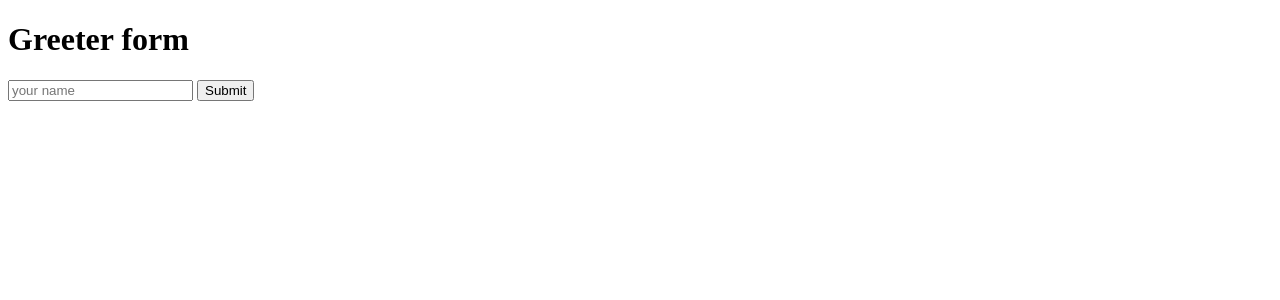
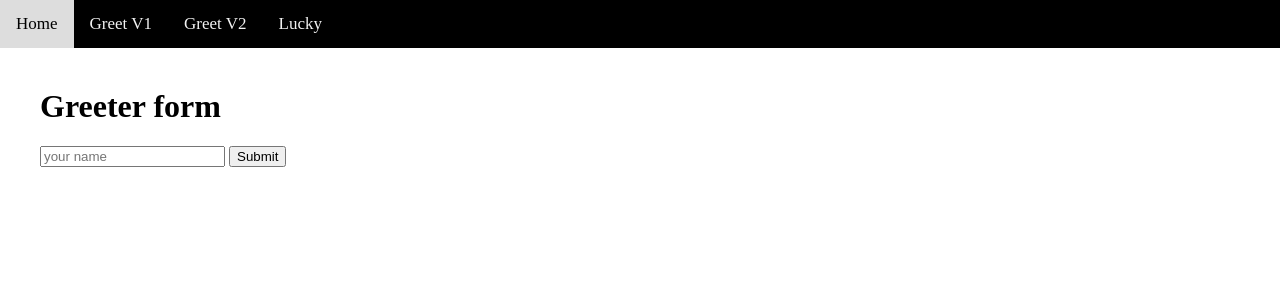
Before and after one commit to upluke/Flask_Demo, a Flask app: page /form in a window 1280 px wide. Shown: the top 300 px of the page. Run offline with Flask 2, Linux system fonts and the light colour scheme.

Commit message:
navbar added

```diff
--- a/app.py
+++ b/app.py
@@ -18,13 +18,15 @@ debug = DebugToolbarExtension(app)
 def index():
     """Show homepage"""
     # this returned string will be used to construct a full HTTP response
-    return """
-      <html>
-        <body>
-          <h1>I am the landing page</h1>
-        </body>
-      </html>
-      """
+
+    # return """
+    #   <html>
+    #     <body>
+    #       <h1>I am the landing page</h1>
+    #     </body>
+    #   </html>
+    #   """
+    return render_template('home.html')
 
 
 # ---------------------------------------- varibales, conditionals, loops, template inheritance
@@ -83,12 +85,6 @@ def spell_word(word):
     """Spells a word out letter by letter"""
     caps_word = word.upper()
     return render_template('spell_word.html', word=caps_word)
-
-
-# ----------------------------------------
-@app.route('/hello')
-def say_hello():
-    return render_template("hello.html")
 
 
 # ---------------------------------------- Handling Query Arguments
--- a/static/app.css
+++ b/static/app.css
@@ -1,7 +1,24 @@
-h1 {
-  color: pink;
+body {
+  padding: 0;
+  margin: 0;
+}
+#content {
+  margin: 40px;
+}
+.navbar {
+  background-color: black;
+  overflow: hidden;
+}
+.navbar a {
+  float: left;
+  color: #f2f2f2;
+  text-align: center;
+  padding: 14px 16px;
+  text-decoration: none;
+  font-size: 17px;
 }
 
-body {
-  background-color: tan;
+.navbar a:hover {
+  background-color: #ddd;
+  color: black;
 }
--- a/static/app.js
+++ b/static/app.js
@@ -1 +1 @@
-alert("I AM THE APP.JS FILE!")
+// alert("I AM THE APP.JS FILE!")
--- a/templates/base.html
+++ b/templates/base.html
@@ -9,15 +9,17 @@
     <title>{% block title %}{% endblock %}</title>
 </head>
 <body>
-    <nav>
-        <a>Pretend that I'm a nav bar</a>
+    <nav class="navbar">
+        <a href="/">Home</a>
+        <a href="/form">Greet V1</a>
+        <a href="/form-2">Greet V2</a>
+        <a href="/lucky">Lucky</a>
+
     </nav>
     <main id="content">
         {% block content %} {% endblock %}
-      </main>
-    <footer>
-        Pretend I am a footer
-    </footer>
+    </main>
+
     <script src="/static/app.js"></script>
 </body>
 </html>
--- a/templates/form.html
+++ b/templates/form.html
@@ -1,12 +1,7 @@
-<!DOCTYPE html>
-<html lang="en">
-<head>
-    <meta charset="UTF-8">
-    <meta http-equiv="X-UA-Compatible" content="IE=edge">
-    <meta name="viewport" content="width=device-width, initial-scale=1.0">
-    <title>Greeter form</title>
-</head>
-<body>
+{% extends 'base.html' %}
+{% block title %} Greeter form V1 {% endblock %}
+
+{% block content %}
     <h1>Greeter form</h1>
     <!--1. The form sumbit our data, just one field, to /greet as a get request, so username will be stored as part
     of the query string -->
@@ -27,3 +22,5 @@
     </form>
 </body>
 </html>
+
+{% endblock %}
```
Also changed, not shown: templates/hello.html (deleted, +0 -13 lines), templates/home.html (added, +7 -0 lines), templates/lucky.html (+5 -11 lines).
